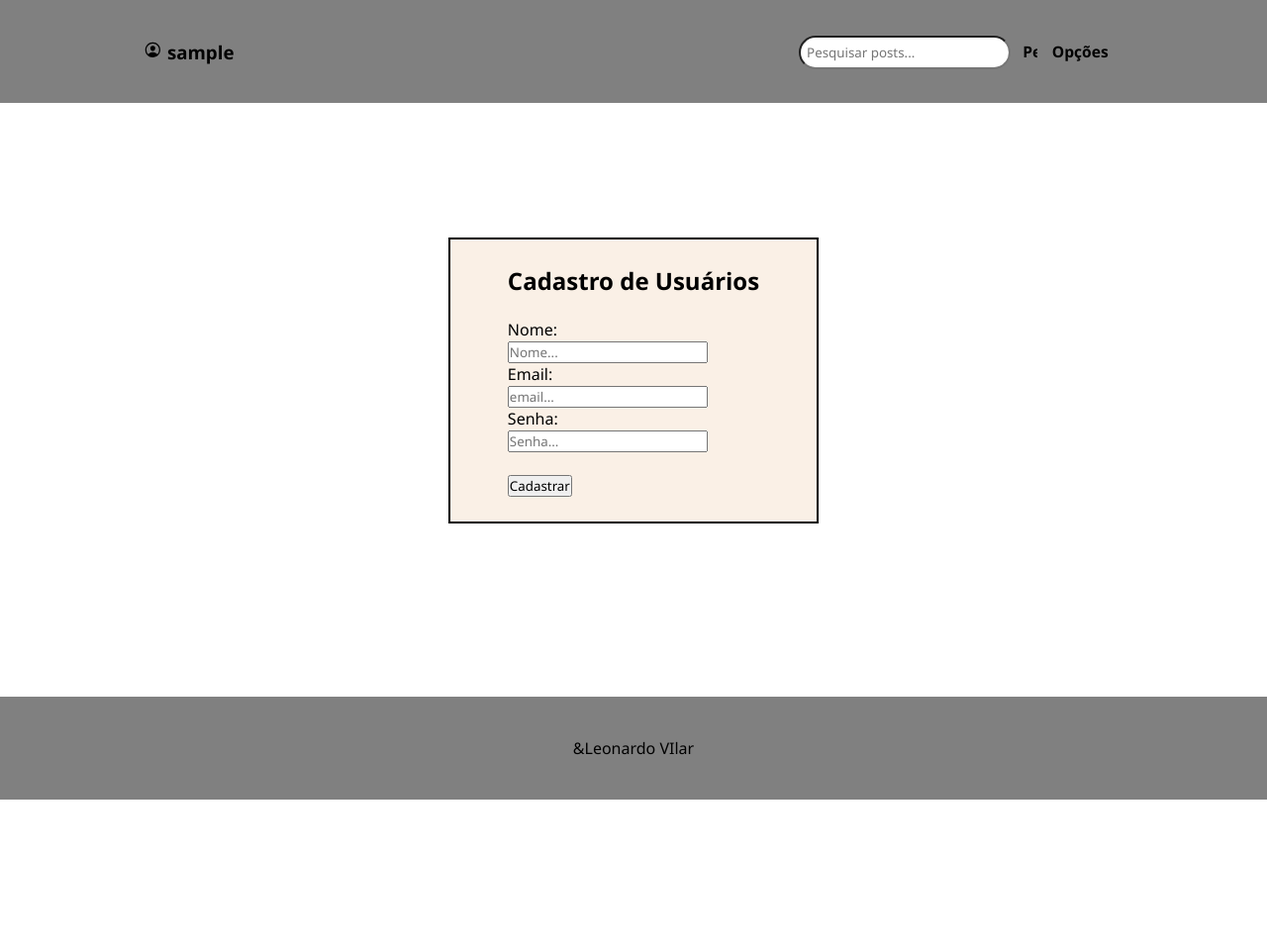
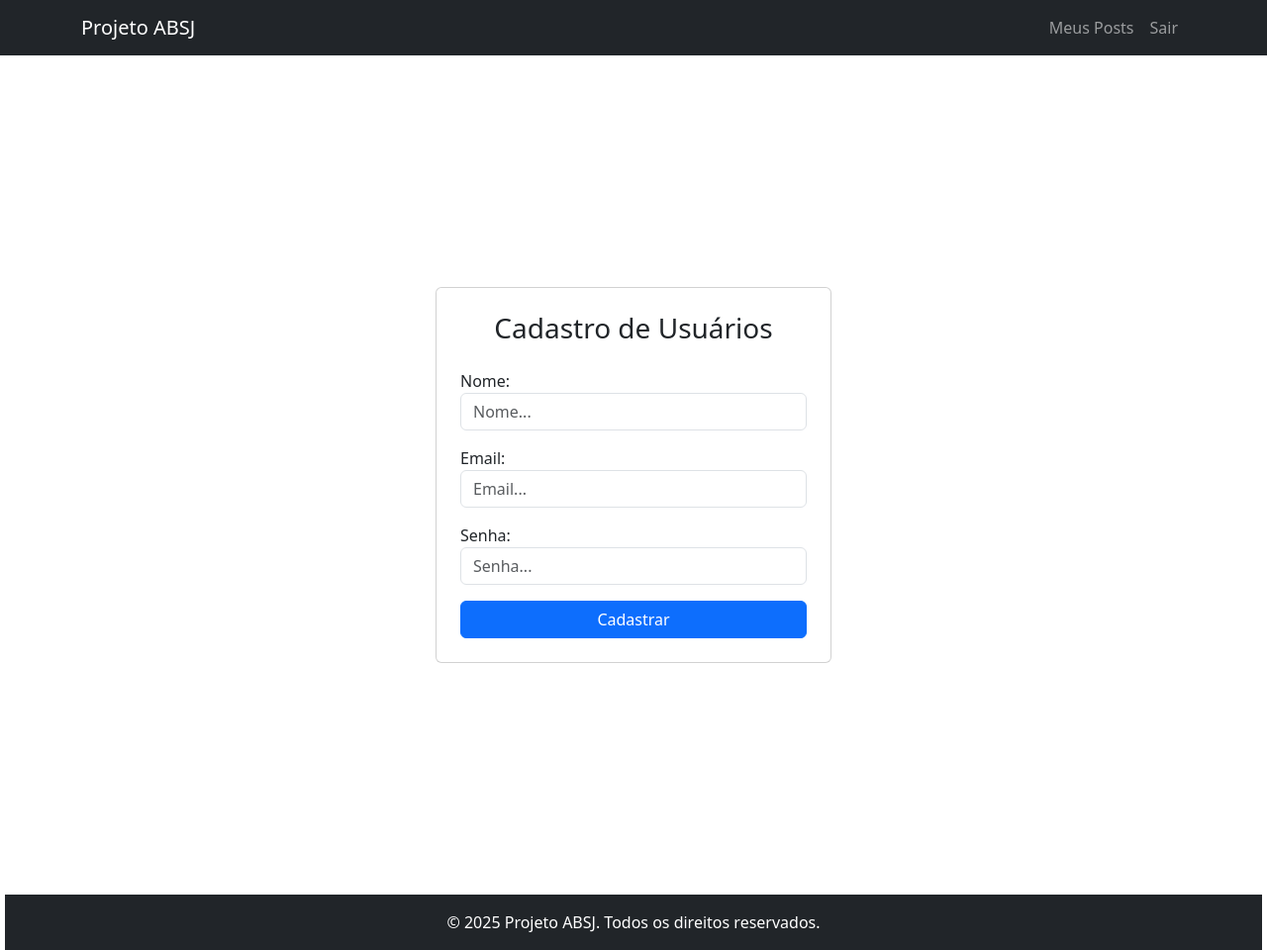
Before and after one commit to Le0nardop3/Projeto_Blog, a Django app: page /auth/cadastro/ in a window 1280 px wide. Shown: the whole page at 99% size. Before the commit the page ends 808 px from the top, so only its background shows below. Run offline with Django 3.2, Linux system fonts and the light colour scheme; the visitor is signed in with stand-in values (Sample User, id 1).

Commit message:
Melhorias no frontendq

```diff
--- a/backend/App_Blog/templates/base.html
+++ b/backend/App_Blog/templates/base.html
@@ -1,192 +1,66 @@
-{% load static %}
+<!-- backend/App_Blog/templates/base.html -->
 <!DOCTYPE html>
 <html lang="pt-br">
-
 <head>
     <meta charset="UTF-8">
-    <meta http-equiv="X-UA-Compatible" content="IE=edge">
-    <meta name="viewport" content="width=device-width, initial-scale=1.0">
-    <title>Blog_Associação</title>
-    <script src="{% static 'scripts.js' %}" defer></script>
-    <link rel="stylesheet" href="{% static 'styles.css' %}">
+    <title>{% block title %}Blog ABSJ{% endblock %}</title>
+    <meta name="viewport" content="width=device-width, initial-scale=1">
+    <!-- Bootstrap 5 CDN -->
+    <link href="https://cdn.jsdelivr.net/npm/bootstrap@5.3.0/dist/css/bootstrap.min.css" rel="stylesheet">
+    <style>
+        /* Remover margens e preenchimentos laterais do corpo */
+        body {
+            margin: 0;
+            padding: 0;
+        }
 
+        /* Remover margens laterais do conteúdo principal */
+        main {
+            margin-left: 5px;  /* Pequena margem para não colar na borda */
+            margin-right: 5px; /* Pequena margem para não colar na borda */
+        }
+
+        /* Garantir que o footer ocupe toda a largura com mínima margem */
+        footer {
+            margin-left: 5px;
+            margin-right: 5px;
+        }
+    </style>
+    {% block extra_css %}{% endblock %}
 </head>
-
 <body>
-
-    <header class="cabecalho">
-        {% if user.is_authenticated %}
-        <h3 class="usuario">
-            <ion-icon class="Person" name="person-circle-outline"></ion-icon>
-            <a class="link">{{ user.username }}</a>
-        </h3>
-        <div class="pesquisa">
-            <form method="get" action="{% url 'plataforma' %}">
-                <input type="text" name="q" placeholder="Pesquisar posts..." value="{{ query }}">
-                <button type="submit">
-                    <h3 class="h3_pesquisar">Pesquisar</h3>
-                </button>
-            </form>
-        </div>
-        <div class="opcoes-menu">
-            <button class="opcoes-btn" onclick="toggleMenu()">
-                <h3 class="op_menu">Opções</h3>
+    <nav class="navbar navbar-expand-lg navbar-dark bg-dark mb-4">
+        <div class="container">
+            <a class="navbar-brand" href="{% url 'plataforma' %}">Projeto ABSJ</a>
+            <button class="navbar-toggler" type="button" data-bs-toggle="collapse" data-bs-target="#navbarNav">
+                <span class="navbar-toggler-icon"></span>
             </button>
-            <div class="opcoes-conteudo" id="opcoesConteudo">
-                <a class="link" href="{% url 'plataforma' %}">Blog</a>
-                <a class="link" href="{% url 'meus_posts' %}">Perfil</a>
-                <a class="link" href="">Tema</a>
-                <a class="link" href="{% url 'logout' %}">Sair</a>
+            <div class="collapse navbar-collapse" id="navbarNav">
+                <ul class="navbar-nav ms-auto">
+                    {% if user.is_authenticated %}
+                        <li class="nav-item"><a class="nav-link" href="{% url 'meus_posts' %}">Meus Posts</a></li>
+                        <li class="nav-item"><a class="nav-link" href="{% url 'logout' %}">Sair</a></li>
+                    {% else %}
+                        <li class="nav-item"><a class="nav-link" href="{% url 'login' %}">Entrar</a></li>
+                        <li class="nav-item"><a class="nav-link" href="{% url 'cadastro' %}">Cadastrar</a></li>
+                    {% endif %}
+                </ul>
             </div>
         </div>
-        {% else %}
-        <h3 class="plataforma"><a id="blog" class="link" href="{% url 'plataforma' %}">Bem vindo ao nosso Blog</a></h3>
+    </nav>
 
-        <h3 class="login"><a class="link" href="{% url 'login' %}">Login</a></h3>
-        {% endif %}
+    <!-- Usando container-fluid no lugar de container para garantir largura total -->
+    <main class="container-fluid">
+        {% block content %}{% endblock %}
+    </main>
 
-    </header>
-
-    {% block conteudo %}
-
-    <!-- Conteúdo da página -->
-
-    {% endblock %}
-
-    <footer class="cabecalho">
-        <div class="footer">
-            <p>&Leonardo VIlar</p>
+    <footer class="bg-dark text-white text-center py-3 mt-4">
+        <div class="container">
+            &copy; {{ year|default:"2025" }} Projeto ABSJ. Todos os direitos reservados.
         </div>
     </footer>
 
-    <style>
-        * {
-            margin: 0;
-            padding: 0;
-            font-family: 'Segoe UI', Tahoma, Geneva, Verdana, sans-serif;
-        }
-
-        .link {
-            text-decoration: none;
-            color: black;
-        }
-
-        .cabecalho {
-            background-color: grey;
-            height: 8vh;
-            display: flex;
-            align-items: center;
-            padding: 20px;
-            justify-content: space-around;
-        }
-
-        .person {
-            width: 20px;
-        }
-
-        .opcoes-menu {
-            position: relative;
-            display: inline-block;
-        }
-
-        .opcoes-btn {
-            background-color: grey;
-            padding: 10px 15px;
-            border: none;
-            cursor: pointer;
-        }
-
-        .opcoes-conteudo {
-            display: none;
-            position: absolute;
-            background-color: #f9f9f9;
-            min-width: 160px;
-            box-shadow: 0px 8px 16px 0px rgba(0, 0, 0, 0.2);
-            z-index: 1;
-            border: 2px solid #000;
-        }
-
-        .opcoes-conteudo a {
-            color: black;
-            padding: 12px 16px;
-            display: block;
-        }
-
-        .opcoes-conteudo a:hover {
-            background-color: #f1f1f1;
-        }
-
-        .opcoes-menu:hover .opcoes-conteudo {
-            display: block;
-        }
-
-        .pesquisa {
-            display: flex;
-            align-items: center;
-            margin-right: -40vh;
-            margin-left: 40vh;
-        }
-
-        .pesquisa input {
-            padding: 6px;
-            /* background-color: grey; */
-            border-radius: 20px;
-
-        }
-
-        .pesquisa button {
-            padding: 8px;
-            cursor: pointer;
-            background-color: grey;
-            border: none;
-        }
-
-
-        @media screen and (max-width: 768px) {
-            .pesquisa input {
-                margin: 0px;
-                /* background-color: grey; */
-                border-radius: 10px;
-                width: 8vh;
-            }
-
-            .pesquisa {
-                margin-right: -2vh;
-                margin-left: 2vh;
-            }
-
-            .pesquisa button {
-                margin: 0px;
-                cursor: pointer;
-                background-color: grey;
-                border: none;
-            }
-
-            .usuario {
-                font-size: 13px;
-            }
-
-            .h3_pesquisar {
-                font-size: 13px;
-            }
-
-            .op_menu {
-                font-size: 13px;
-            }
-
-        }
-    </style>
-
-    <!-- Links dos ícones do Ionicons (mantenha se necessário) -->
-    <script type="module" src="https://unpkg.com/ionicons@7.1.0/dist/ionicons/ionicons.esm.js"></script>
-    <script nomodule src="https://unpkg.com/ionicons@7.1.0/dist/ionicons/ionicons.js"></script>
-
-    <script>
-        function toggleMenu() {
-            var opcoesConteudo = document.getElementById('opcoesConteudo');
-            opcoesConteudo.style.display === 'block' ? opcoesConteudo.style.display = 'none' : opcoesConteudo.style.display = 'block';
-        }
-    </script>
+    <script src="https://cdn.jsdelivr.net/npm/bootstrap@5.3.0/dist/js/bootstrap.bundle.min.js"></script>
+    {% block extra_js %}{% endblock %}
 </body>
-
 </html>
--- a/backend/App_Blog/templates/cadastro.html
+++ b/backend/App_Blog/templates/cadastro.html
@@ -1,48 +1,41 @@
 {% extends 'base.html' %}
-{% block conteudo %}
-<div class="c_conteudo">
-  <div class="conteudo">
-    <form action="{% url 'cadastro' %}" method="POST">{% csrf_token %}
-      <h2>Cadastro de Usuários</h2><br>
-      <label for="nome">Nome:</label>
-      <br> <input type="text" name="nome" placeholder="Nome..." required><br>
-      <label for="email">Email:</label>
-      <br> <input type="email" name="email" placeholder="email..." required><br>
-      <label for="senha">Senha:</label>
-      <br> <input type="password" name="senha" placeholder="Senha..." required><br><br>
-      <input type="submit" value="Cadastrar">
-      {% if message2 %}<br><br><p class="aviso2">Usuario cadastrado</p>{% endif %}
-      {% if message %}<br><br><p class="aviso">Já existe um usuario com esse nome</p>{% endif %}
+{% block content %}
+<div class="container d-flex justify-content-center align-items-center" style="height: 100vh;">
+  <div class="card p-4" style="width: 100%; max-width: 400px;">
+    <h3 class="text-center mb-4">Cadastro de Usuários</h3>
+
+    <form action="{% url 'cadastro' %}" method="POST">
+      {% csrf_token %}
+
+      <div class="form-group mb-3">
+        <label for="id_nome">Nome:</label>
+        <input type="text" class="form-control" id="id_nome" name="nome" placeholder="Nome..." required>
+      </div>
+
+      <div class="form-group mb-3">
+        <label for="id_email">Email:</label>
+        <input type="email" class="form-control" id="id_email" name="email" placeholder="Email..." required>
+      </div>
+
+      <div class="form-group mb-3">
+        <label for="id_senha">Senha:</label>
+        <input type="password" class="form-control" id="id_senha" name="senha" placeholder="Senha..." required>
+      </div>
+
+      <button type="submit" class="btn btn-primary w-100">Cadastrar</button>
+
+      {% if message2 %}
+        <div class="alert alert-success text-center mt-3" role="alert">
+          Usuário cadastrado
+        </div>
+      {% endif %}
+
+      {% if message %}
+        <div class="alert alert-danger text-center mt-3" role="alert">
+          Já existe um usuário com esse nome
+        </div>
+      {% endif %}
     </form>
   </div>
 </div>
-
-<style>
-  .c_conteudo {
-    display: flex;
-    flex-direction: column;
-    align-items: center;
-    height: 75vh;
-
-  }
-
-  .conteudo {
-    width: 40vh;
-    display: flex;
-    align-items: center;
-    justify-content: space-around;
-    border: 2px solid black;
-    padding: 25px;
-    margin-top: 17vh;
-    background-color: linen;
-
-  }
-  .aviso{
-    color: red;
-  }
-  .aviso2{
-    color: green;
-  }
-</style>
-
 {% endblock %}
--- a/backend/App_Blog/templates/editar_post.html
+++ b/backend/App_Blog/templates/editar_post.html
@@ -1,5 +1,5 @@
 {% extends 'base.html' %}
-{% block conteudo %}
+{% block content %}
 
 <section class="Estrutura">
     <h1>Editar Post</h1><br>
--- a/backend/Projeto_Leo/settings.py
+++ b/backend/Projeto_Leo/settings.py
@@ -27,6 +27,7 @@ INSTALLED_APPS = [
     'django.contrib.messages',
     'django.contrib.staticfiles',
     'App_Blog',
+    'widget_tweaks',
 ]
 
 MIDDLEWARE = [
```
Also changed, not shown: backend/App_Blog/templates/login.html (+32 -55 lines), backend/App_Blog/templates/meus_posts.html (+9 -11 lines), backend/App_Blog/templates/plataforma.html (+8 -9 lines), backend/App_Blog/templates/post_detail.html (+17 -27 lines), backend/App_Blog/templates/publicar.html (+21 -30 lines), backend/media/images/Snapinsta.app_454512081_1336870007273523_5350741227930593097_n_1080.jpg (added), backend/media/images/Teste.jpg (added).
